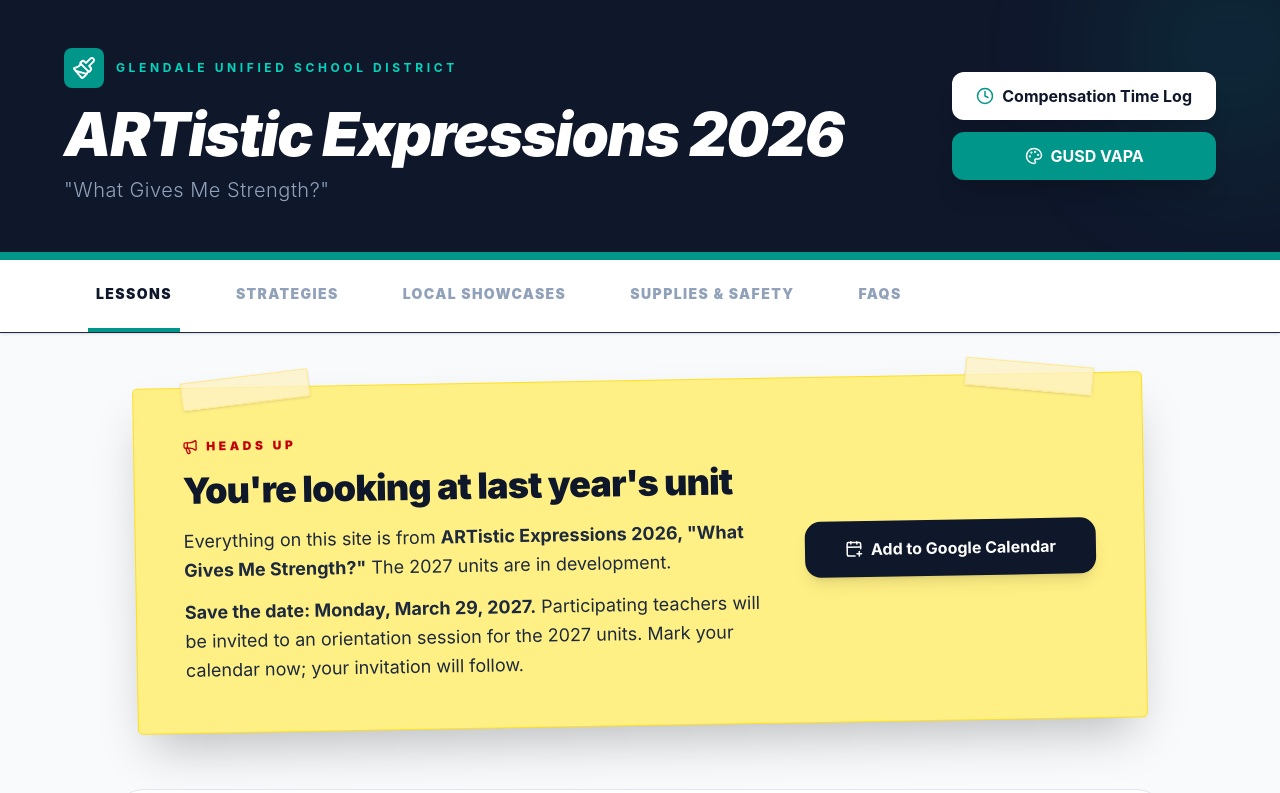
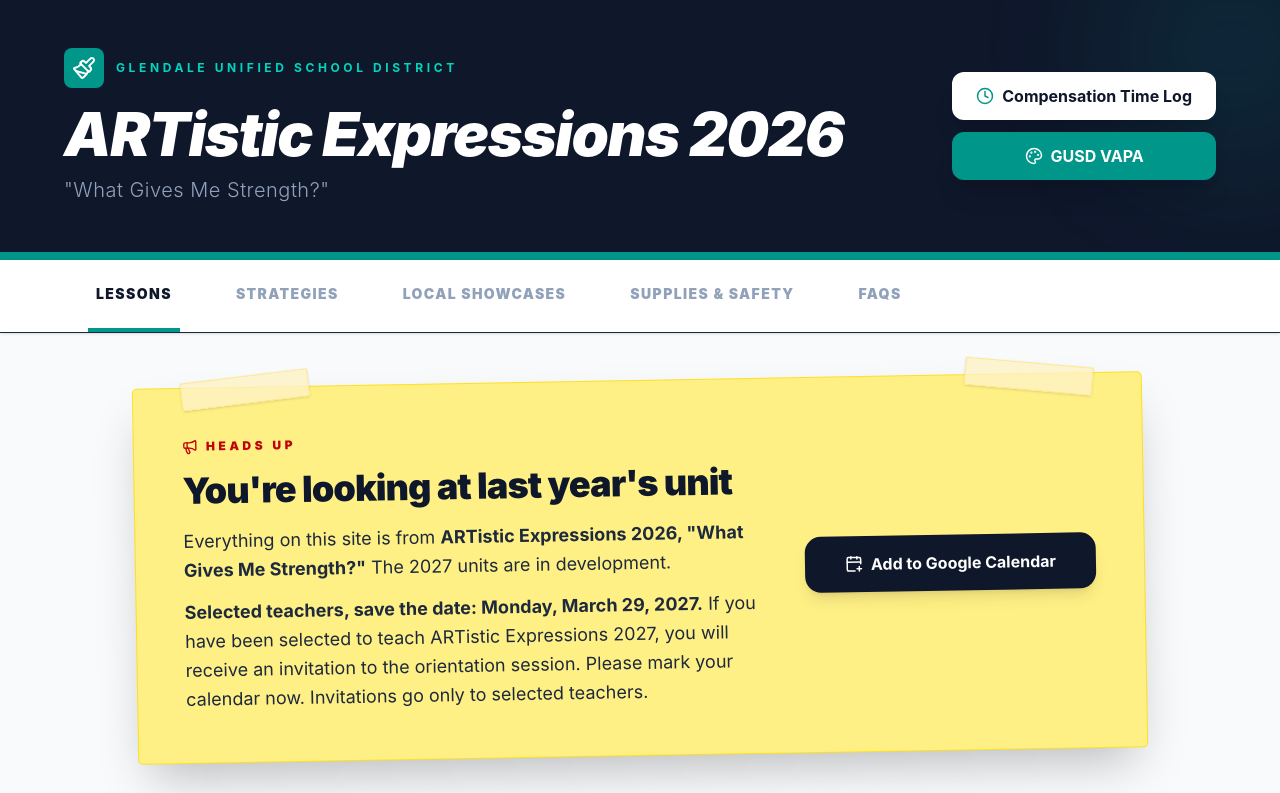
Before and after one commit to ildottoreGUSD/ARTistic-Expressions, a React (Vite) app: page / in a window 1280 px wide. Shown: the top 793 px of the page. Built offline with nearby package versions, Linux system fonts and the light colour scheme.

Commit message:
limit the save-the-date to selected teachers and label the calendar event as a save the date, not an invitation
Co-Authored-By: Claude Opus 5.5 <noreply@anthropic.com>

```diff
--- a/src/App.jsx
+++ b/src/App.jsx
@@ -669,9 +669,9 @@ export default function App() {
                   <span className="inline-flex items-center gap-2 uppercase tracking-[0.3em] font-black text-red-700 text-xs mb-4"><Megaphone size={16}/> Heads up</span>
                   <h2 className="text-3xl md:text-4xl font-black mb-4 tracking-tight">You're looking at last year's unit</h2>
                   <p className="text-slate-800 text-lg leading-relaxed mb-3">Everything on this site is from <strong>ARTistic Expressions 2026, "What Gives Me Strength?"</strong> The 2027 units are in development.</p>
-                  <p className="text-slate-800 text-lg leading-relaxed"><strong>Save the date: Monday, March 29, 2027.</strong> Participating teachers will be invited to an orientation session for the 2027 units. Mark your calendar now; your invitation will follow.</p>
+                  <p className="text-slate-800 text-lg leading-relaxed"><strong>Selected teachers, save the date: Monday, March 29, 2027.</strong> If you have been selected to teach ARTistic Expressions 2027, you will receive an invitation to the orientation session. Please mark your calendar now. Invitations go only to selected teachers.</p>
                 </div>
-                <a href="https://calendar.google.com/calendar/render?action=TEMPLATE&text=ARTistic%20Expressions%202027%20Teacher%20Orientation&dates=20270329%2F20270330&details=Save%20the%20date%3A%20orientation%20session%20for%20participating%20ARTistic%20Expressions%202027%20teachers.%20Your%20invitation%20with%20details%20will%20follow." target="_blank" rel="noreferrer" className="flex items-center justify-center bg-slate-900 text-white px-10 py-4 w-full md:w-auto rounded-2xl font-bold shadow-lg hover:bg-slate-800 transition text-center whitespace-nowrap"><CalendarPlus className="mr-2" size={18}/> Add to Google Calendar</a>
+                <a href="https://calendar.google.com/calendar/render?action=TEMPLATE&text=SAVE%20THE%20DATE%3A%20ARTistic%20Expressions%202027%20Orientation&dates=20270329%2F20270330&details=This%20is%20a%20save%20the%20date%2C%20not%20an%20invitation.%20Teachers%20selected%20to%20teach%20ARTistic%20Expressions%202027%20will%20receive%20a%20separate%20invitation%20with%20the%20time%20and%20location." target="_blank" rel="noreferrer" className="flex items-center justify-center bg-slate-900 text-white px-10 py-4 w-full md:w-auto rounded-2xl font-bold shadow-lg hover:bg-slate-800 transition text-center whitespace-nowrap"><CalendarPlus className="mr-2" size={18}/> Add to Google Calendar</a>
               </div>
             </div>
 
```
